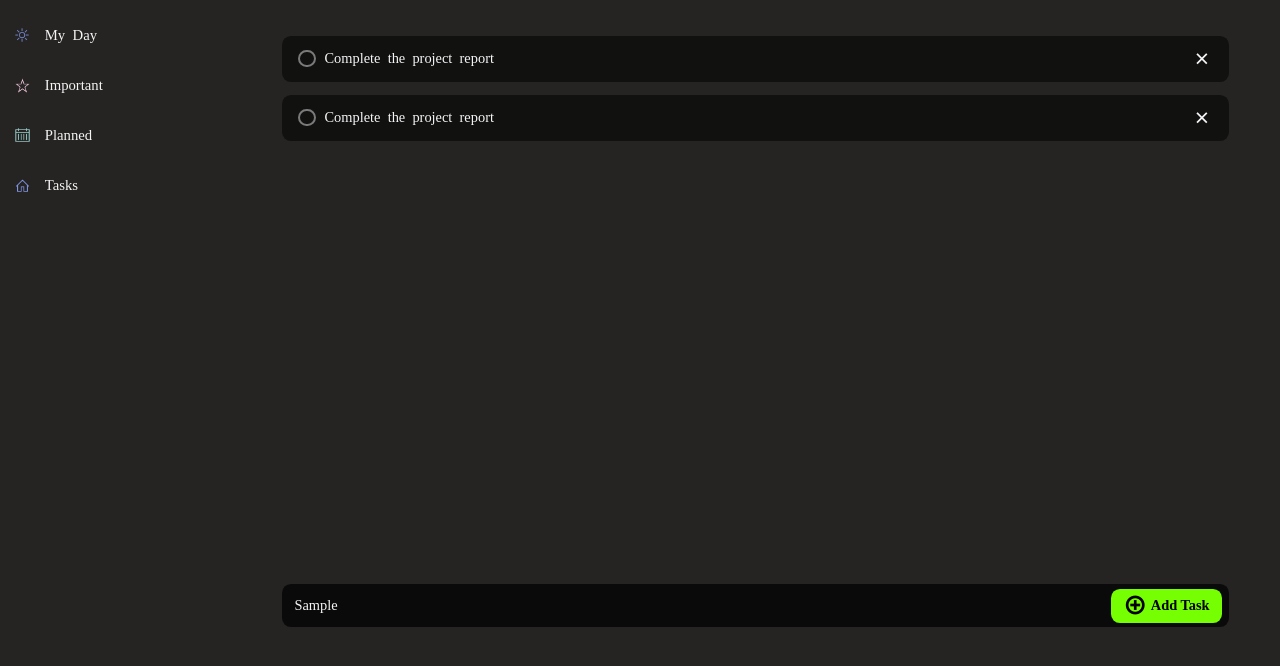
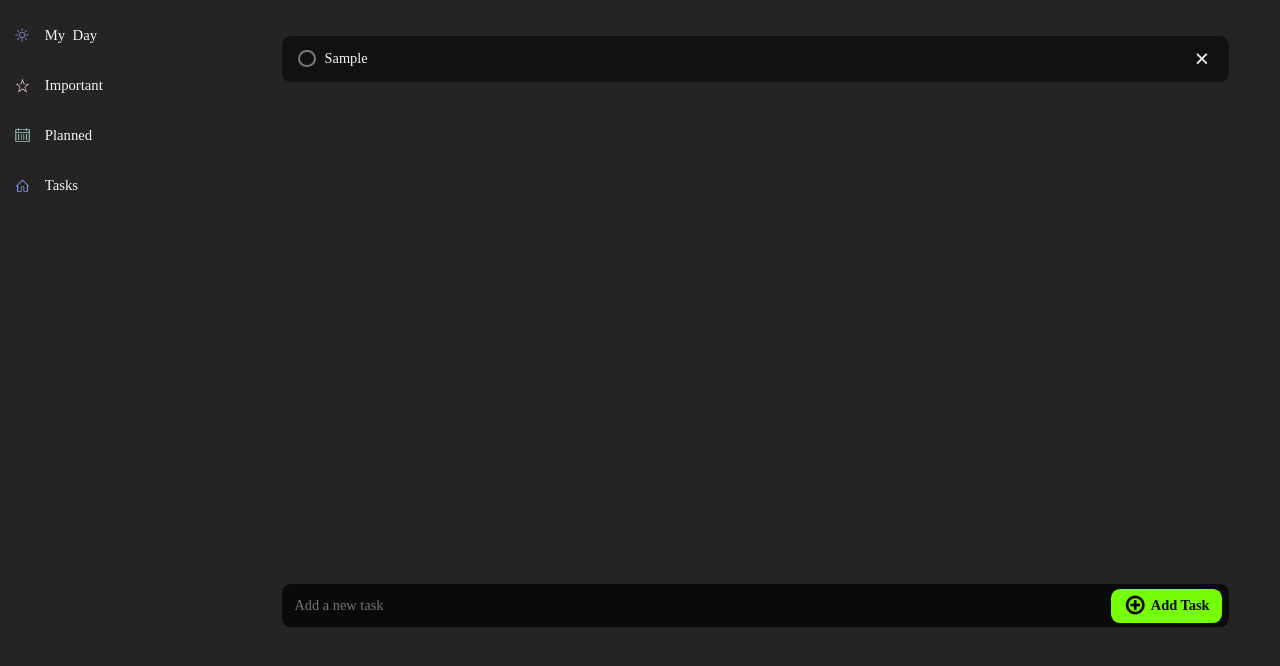
Before and after one commit to KushagraSharma10/To_Do_List, a plain HTML site: page index.html in a window 1280 px wide. Both pictures are taken after typing "Sample" into the empty fields and a click on the button "Add Task". Shown: the part 98-764 px from the top of the page. Drawn offline with nearby package versions, Linux system fonts and the light colour scheme.

Commit message:
functionalities are updated

```diff
--- a/index.html
+++ b/index.html
@@ -49,7 +49,7 @@
             </header>
 
             <section class="tasks">
-                <div class="task">
+                 <!-- <div class="task">
                     <div class="text-check">
                         <input type="checkbox" id="task1">
                         <label for="task1">Complete &nbsp;the&nbsp; project &nbsp;report</label>
@@ -62,15 +62,16 @@
                         <label for="task1">Complete &nbsp;the&nbsp; project &nbsp;report</label>
                     </div>
                     <i class="ri-close-line"></i>
-                </div>
+                </div>  -->
 
             </section>
             <section class="add-task">
-                <input type="text" placeholder="Add a new task">
-                <button> <i class="ri-add-circle-line"></i>Add Task</button>
+                <input id="add" type="text" placeholder="Add a new task">
+                <button id="add-btn"> <i class="ri-add-circle-line"></i>Add Task</button>
             </section>
         </section>
     </main>
+    <script src="./script.js"></script>
 </body>
 
 </html>
--- /dev/null
+++ b/script.js
@@ -0,0 +1,106 @@
+const addBtn = document.querySelector('#add-btn');
+const tasksContainer = document.querySelector('.tasks');
+const addInput = document.querySelector('#add');
+
+
+let tasksAll = [];
+
+// Create a new task
+function createTaskElement() {
+  const taskText = addInput.value.trim();
+  if (!taskText) {
+    alert("Please enter a task!");
+    return;
+  }
+
+  const taskId = `task-${Date.now()}`;
+  const taskDiv = document.createElement('div');
+  taskDiv.className = 'task';
+  taskDiv.innerHTML = `
+    <div class="text-check">
+      <input type="checkbox" id="${taskId}">
+      <label for="${taskId}">${taskText}</label>
+    </div>
+    <i class="ri-close-line"></i>
+  `;
+
+  // Create a task object
+  const task = {
+    id: taskId,
+    text: taskText,
+    completed: false,
+    removed: false,
+    element: taskDiv,
+  };
+
+  // Add task to the all tasks array
+  tasksAll.push(task);
+
+  // Get checkbox and close icon elements
+  const checkbox = taskDiv.querySelector('input[type="checkbox"]');
+  const closeIcon = taskDiv.querySelector('.ri-close-line');
+
+  // When checkbox changes, update its status and reorder tasks
+  checkbox.addEventListener('change', function () {
+    task.completed = checkbox.checked;
+    reorderTasks();
+  });
+
+  // When close icon is clicked, mark as removed and then update view
+  closeIcon.addEventListener('click', function () {
+    task.removed = true;
+    taskDiv.style.textDecoration = 'line-through';
+    taskDiv.style.color = 'gray';
+    closeIcon.style.opacity = '0';
+    setTimeout(() => {
+
+      if (tasksContainer.contains(taskDiv)) {
+        tasksContainer.removeChild(taskDiv);
+      }
+      reorderTasks();
+    }, 500);
+  });
+
+  // Add the new task element to the container
+  tasksContainer.appendChild(taskDiv);
+  addInput.value = '';
+
+  // Reorder tasks so new tasks show up in the correct section
+  reorderTasks();
+}
+
+// Reorder tasks based on their status using simple loops
+function reorderTasks() {
+  tasksContainer.innerHTML = '';
+
+  // Temporary arrays to hold new and completed tasks
+  let tasksNew = [];
+  let tasksCompleted = [];
+
+  // Loop through all tasks
+  for (let i = 0; i < tasksAll.length; i++) {
+    const t = tasksAll[i];
+    if (t.removed) {
+      // Skip removed tasks (they can be handled separately if needed)
+      continue;
+    }
+    if (t.completed) {
+      tasksCompleted.push(t);
+      console.log("task completed", tasksCompleted)
+    } else {
+      tasksNew.push(t);
+      console.log("taskNew: ", tasksNew)
+    }
+  }
+
+  // Append new tasks first
+  for (let i = 0; i < tasksNew.length; i++) {
+    tasksContainer.appendChild(tasksNew[i].element);
+  }
+  // Then append completed tasks
+  for (let i = 0; i < tasksCompleted.length; i++) {
+    tasksContainer.appendChild(tasksCompleted[i].element);
+  }
+}
+
+addBtn.addEventListener('click', createTaskElement);
```
Also changed, not shown: style.scss (+0 -7 lines), 1 other file.
